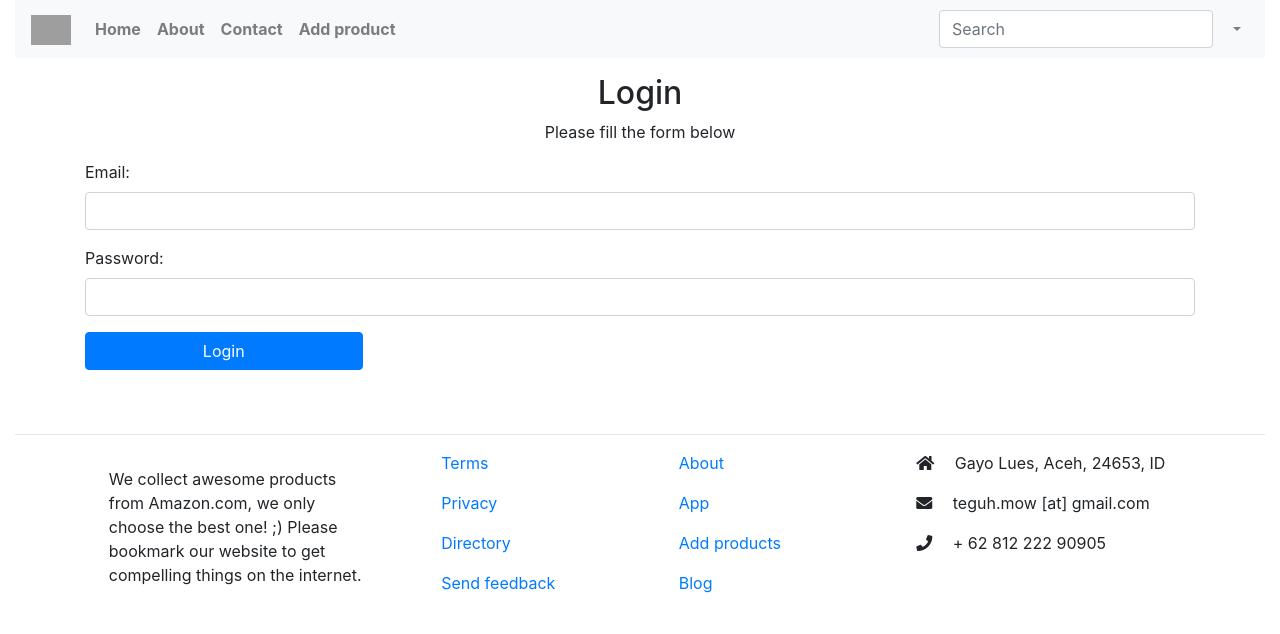
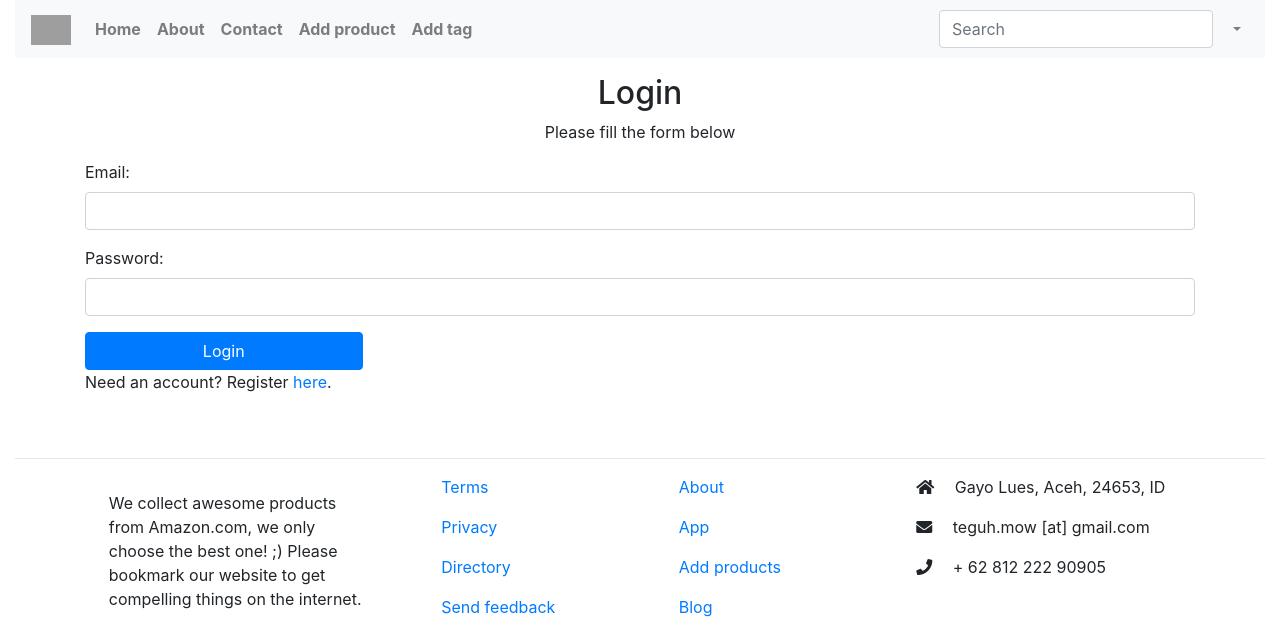
Before and after one commit to mutegdp/diramadan, a Django app: page /login/ in a window 1280 px wide. Shown: the top 634 px of the page. Run offline with Django 3.2, Linux system fonts and the light colour scheme; parts of the project's set-up code (start-up, migrations or seed data) failed here and were passed over; some libraries are stand-ins or nearby versions; grey boxes are pictures that could not be loaded.

Commit message:
"add tag" view, login register link

```diff
--- a/main/templates/base.html
+++ b/main/templates/base.html
@@ -41,7 +41,12 @@
                     </li>
                     <li class="nav-item">
                         <a class="nav-link font-weight-bold {% if request.path == '/product/add/' %}active{% endif %}"
-                            href="/product/add/">Add product</a></li>
+                            href="/product/add/">Add product</a>
+                    </li>
+                    <li class="nav-item">
+                        <a class="nav-link font-weight-bold {% if request.path == '/tag/add/' %}active{% endif %}"
+                            href="/tag/add/">Add tag</a>
+                    </li>
                 </ul>
                 <form class="form-inline" action="/action_page.php">
                     <input class="form-control mr-sm-2" type="text" placeholder="Search">
--- a/main/templates/login.html
+++ b/main/templates/login.html
@@ -12,5 +12,6 @@
         {% include 'includes/field.html' with field=form.password %}
         <button type="submit" class="btn btn-primary w-25">Login</button>
     </form>
+    <p>Need an account? Register <a href="/signup">here</a>.</p>
 </div>
 {% endblock content %}
--- a/main/templates/signup.html
+++ b/main/templates/signup.html
@@ -13,5 +13,6 @@
         {% include 'includes/field.html' with field=form.password2 %}
         <button type="submit" class="btn btn-primary w-25">Sign Up</button>
     </form>
+    <p>Already have an account? Login <a href="/login">here</a>.</p>
 </div>
 {% endblock content %}
--- a/main/urls.py
+++ b/main/urls.py
@@ -23,6 +23,7 @@ urlpatterns = [
     path("logout/", auth_views.LogoutView.as_view(next_page="/"), name="logout"),
     path("signup/", views.SignupView.as_view(), name="signup"),
     path("product/add/", views.ProductCreate.as_view(), name="product_add"),
+    path("tag/add/", views.TagCreate.as_view(), name="tag_add"),
     path(
         "product/<slug:slug>/", views.ProductDetailView.as_view(), name="product"
     ),
```
Also changed, not shown: main/templates/main/create_tag.html (added, +14 -0 lines), main/views.py (+10 -0 lines).
